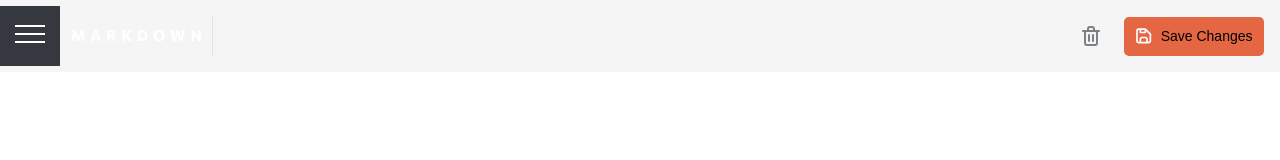
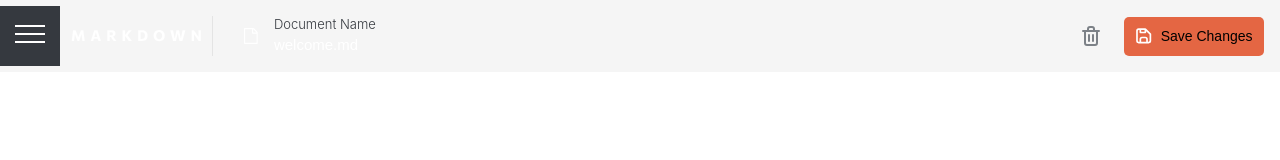
Before and after one commit to MaxDeb1/browser-markdown-editor, a React (Vite) app in the folder client/: page / in a window 1280 px wide. Shown: the top 160 px of the page. Built offline with nearby package versions, Linux system fonts and the light colour scheme.

Commit message:
Get Documents from Data

```diff
--- a/client/src/components/Document/Document.css
+++ b/client/src/components/Document/Document.css
@@ -0,0 +1,28 @@
+.document {
+  display: flex;
+  align-items: center;
+  padding: 7px;
+}
+
+.document img {
+  padding: 0 1rem 0 0;
+}
+
+.document__legend,
+.document__date {
+  font-weight: 300;
+  font-size: 13px;
+  line-height: 15px;
+  color: var(--clr-foreground-markdownbody);
+}
+
+.document__name {
+  font-weight: 400;
+  font-size: 15px;
+  line-height: 18px;
+  color: white;
+}
+
+.sidebar .document:hover .document__name {
+  color: var(--clr-orange);
+}
--- a/client/src/components/Document/Document.tsx
+++ b/client/src/components/Document/Document.tsx
@@ -1,10 +1,48 @@
+import { useState } from "react";
+import datas from "../../../data.json";
+import document from "../../assets/icon-document.svg";
 import "./Document.css";
 
-const Document = () => {
+const Document = ({ all }: { all: boolean }) => {
+  const [activeDoc, setActiveDoc] = useState(datas[0].name);
+  const [documentName, setDocumentName] = useState(activeDoc);
+
+/*   const handleChange = (event) => {
+    setDocumentName(event.target.value);
+  } */
+
   return (
-    <div>
-
-    </div>
+    <>
+      {all
+        ? datas.map((data) => (
+            <div
+              key={data.id}
+              className="document"
+              onClick={() => setActiveDoc(data.name)}
+            >
+              <img src={document} alt="" />
+              <div>
+                <p className="document__date">{data.createdAt}</p>
+                <p className="document__name">{data.name}</p>
+              </div>
+            </div>
+          ))
+        : (
+          <div className="document">
+          <img src={document} alt="" />
+          <div>
+            <p className="document__legend">Document Name</p>
+            <input
+              type="text"
+              className="document__name"
+              value={activeDoc}
+              spellCheck="false"
+              // onChange={handleChange}
+            />
+          </div>
+        </div>
+        )}
+    </>
   );
 };
 
--- a/client/src/components/Header/Header.tsx
+++ b/client/src/components/Header/Header.tsx
@@ -1,7 +1,5 @@
-// import { useState } from "react";
 import close from "../../assets/icon-close.svg";
 import trash from "../../assets/icon-delete.svg";
-// import document from "../../assets/icon-document.svg";
 import menu from "../../assets/icon-menu.svg";
 import save from "../../assets/icon-save.svg";
 import logo from "../../assets/logo.svg";
@@ -12,7 +10,6 @@ import Document from "../Document/Document";
 const Header = () => {
   const isMenuOpen = useMenuStore((state) => state.isOpen)
   const toggleMenu = useMenuStore((state) => state.toggleIsOpen)
-  // const [documentName, setDocumentName] = useState("welcome.md")
 
   return (
     <header>
@@ -28,20 +25,7 @@ const Header = () => {
       </div>
       <div className="divider"></div>
       <div className="activeDocument">
-{/*         <div className="document">
-          <img src={document} alt="" />
-          <div>
-            <p className="document__legend">Document Name</p>
-            <input
-              type="text"
-              className="document__name"
-              value={documentName}
-              spellCheck="false"
-              onChange={(e) => setDocumentName(e.target.value)}
-            />
-          </div>
-        </div> */}
-        <Document />
+        <Document all={false} />
         <div className="handleDocument">
           <img src={trash} alt="delete" />
           <button className="button save">
--- a/client/src/components/Sidebar/Sidebar.tsx
+++ b/client/src/components/Sidebar/Sidebar.tsx
@@ -10,7 +10,7 @@ const Sidebar = () => {
     <section className={`sidebar ${isMenuOpen ? "open" : ""}`}>
       <h4>My Documents</h4>
       <button className="button newDoc">+ New Document</button>
-        <Document />
+        <Document all={true}/>
     </section>
   );
 };
```
